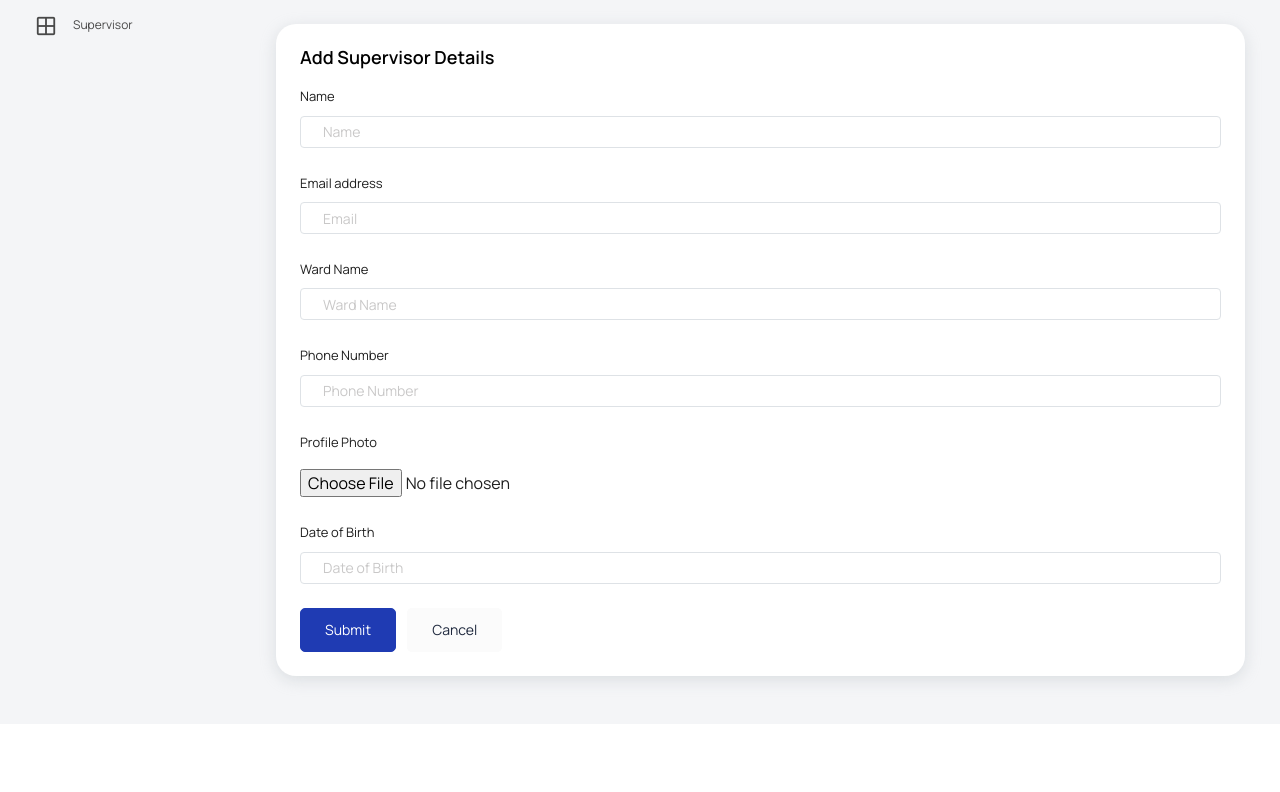
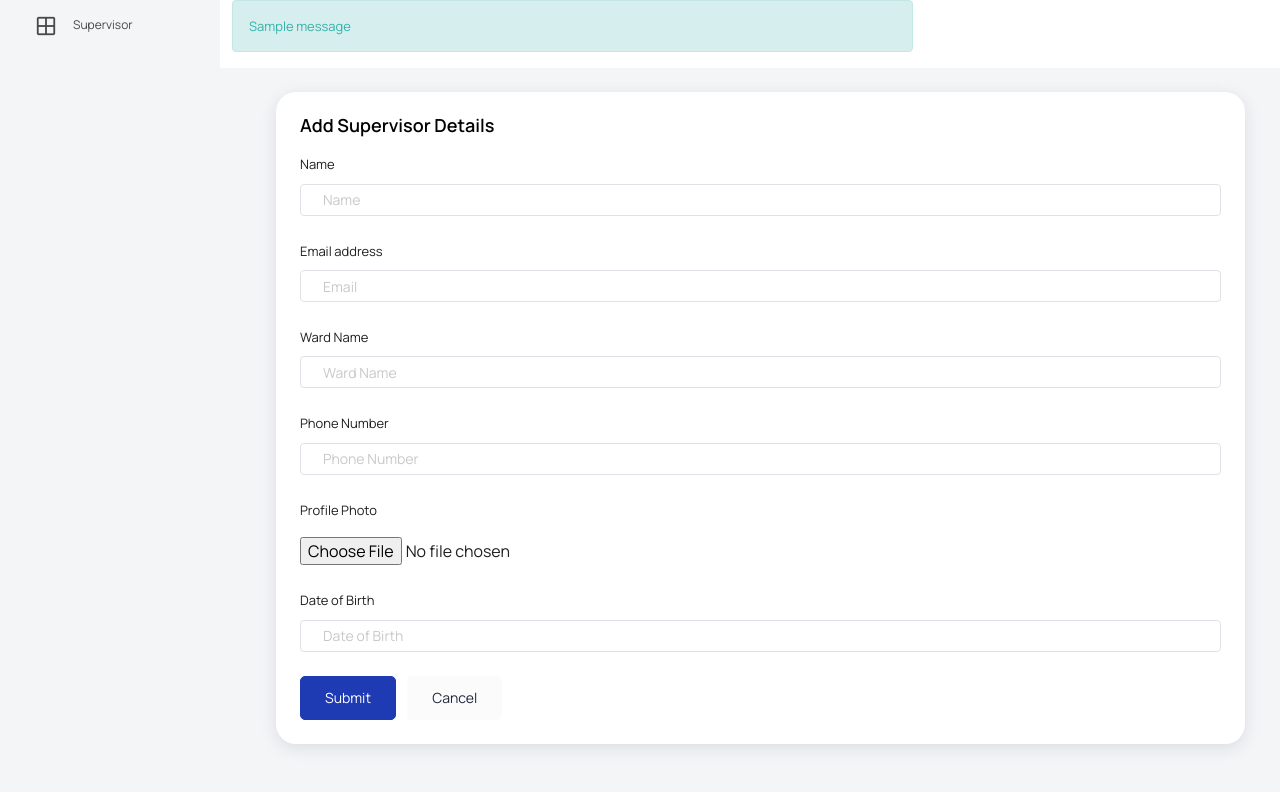
Before and after one commit to The-AlphaDevs/PGMS-Website, a Flask app: page /addsupervisor in a window 1280 px wide. Shown: the part 97-889 px from the top of the page. Before the commit the page ends 790 px from the top, so only its background shows below. Run offline with Flask 2, Linux system fonts and the light colour scheme; the visitor is signed in with stand-in values (Sample User, id 1); one stand-in notice (Sample message) is shown; some libraries are stand-ins or nearby versions.

Commit message:
Flash Messages added

```diff
--- a/templates/add-supervisor.html
+++ b/templates/add-supervisor.html
@@ -14,6 +14,21 @@
 {% block stylesheets %}{% endblock stylesheets %}
 
 {% block content %}
+        <main role="main" class="container">
+            <div class="row">
+            <div class="col-md-8">
+                {% with messages = get_flashed_messages(with_categories=true) %}
+                {% if messages %}
+                    {% for category, message in messages %}
+                    <div class="alert alert-{{ category }}">
+                        {{ message }}
+                    </div>
+                    {% endfor %}
+                {% endif %}
+                {% endwith %}
+            </div>
+            </div>
+        </main>
 <style>
     #display-image{
         width: 400px;
@@ -57,7 +72,7 @@
                 <input type="text" name="dob" class="form-control" id="exampleInputDOB1" placeholder="Date of Birth" required>
               </div>
               <button type="submit" class="btn btn-primary me-2">Submit</button>
-              <button class="btn btn-light">Cancel</button>
+              <a class="btn btn-light" href="{{ url_for('supervisor') }}">Cancel</a>
             </form>
           </div>
         </div>
```
Also changed, not shown: templates/supervisor.html (+15 -0 lines).
